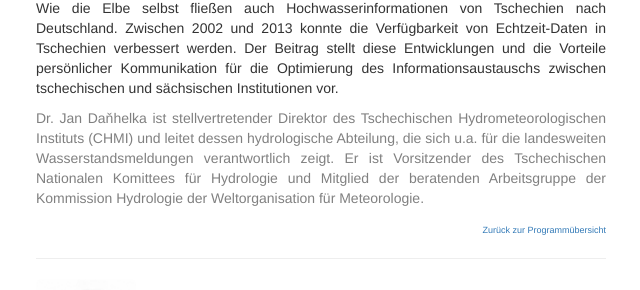
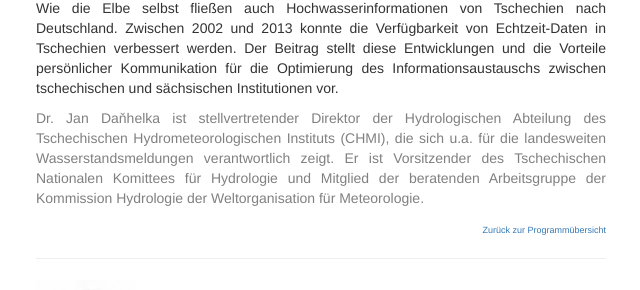
Before and after one commit to susedev/test, a Jekyll site: the page built from beitraege-und-referentinnen.html, in a window 1280 px wide and 900 px high, scrolled down 3302 px. Shown: the part 150-440 px from the top of the window, without its empty margins (229-869 px from the left). Built offline with Jekyll 4.4.1, drawn with Linux system fonts in a browser that asks for light colours; nearby versions of some CDN libraries.

Commit message:
Edit from JekyllCMS

```diff
--- a/beitraege-und-referentinnen.html
+++ b/beitraege-und-referentinnen.html
@@ -163,7 +163,7 @@ Hochwasserkommunikation zwischen alten Strukturen und neuen Herausforderungen<br
 
 <p style="text-align: justify;">Wie die Elbe selbst flie&szlig;en auch Hochwasserinformationen von Tschechien nach Deutschland. Zwischen 2002 und 2013 konnte die Verf&uuml;gbarkeit von Echtzeit-Daten in Tschechien verbessert werden. Der Beitrag stellt diese Entwicklungen und die Vorteile pers&ouml;nlicher Kommunikation f&uuml;r die Optimierung des Informationsaustauschs zwischen tschechischen und s&auml;chsischen Institutionen vor.</p>
 
-<p style="text-align: justify;"><span style="color: #808080;">Dr. Jan Daňhelka ist stellvertretender Direktor des Tschechischen Hydrometeoro&shy;logischen Instituts (CHMI) und leitet dessen hydrologische Abteilung, die sich u.a. f&uuml;r die landesweiten Wasserstandsmeldungen verantwortlich zeigt. Er ist Vorsitzender des Tschechischen Nationalen Komittees f&uuml;r Hydrologie und Mitglied der beratenden Arbeitsgruppe der Kommission Hydrologie der Weltorganisation f&uuml;r Meteorologie.</span></p>
+<p style="text-align: justify;"><span style="color: #808080;">Dr. Jan Daňhelka ist stellvertretender Direktor der Hydrologischen Abteilung des Tschechischen Hydrometeoro&shy;logischen Instituts (CHMI), die sich u.a. f&uuml;r die landesweiten Wasserstandsmeldungen verantwortlich zeigt. Er ist Vorsitzender des Tschechischen Nationalen Komittees f&uuml;r Hydrologie und Mitglied der beratenden Arbeitsgruppe der Kommission Hydrologie der Weltorganisation f&uuml;r Meteorologie.</span></p>
 
 <p style="text-align: right;"><span style="color: #808080;"><span style="font-size: xx-small;"><a href="{{ site.base_url }}/programm-uebersicht.html">Zur&uuml;ck zur Programm&uuml;bersicht</a></span> </span></p>
 
```
